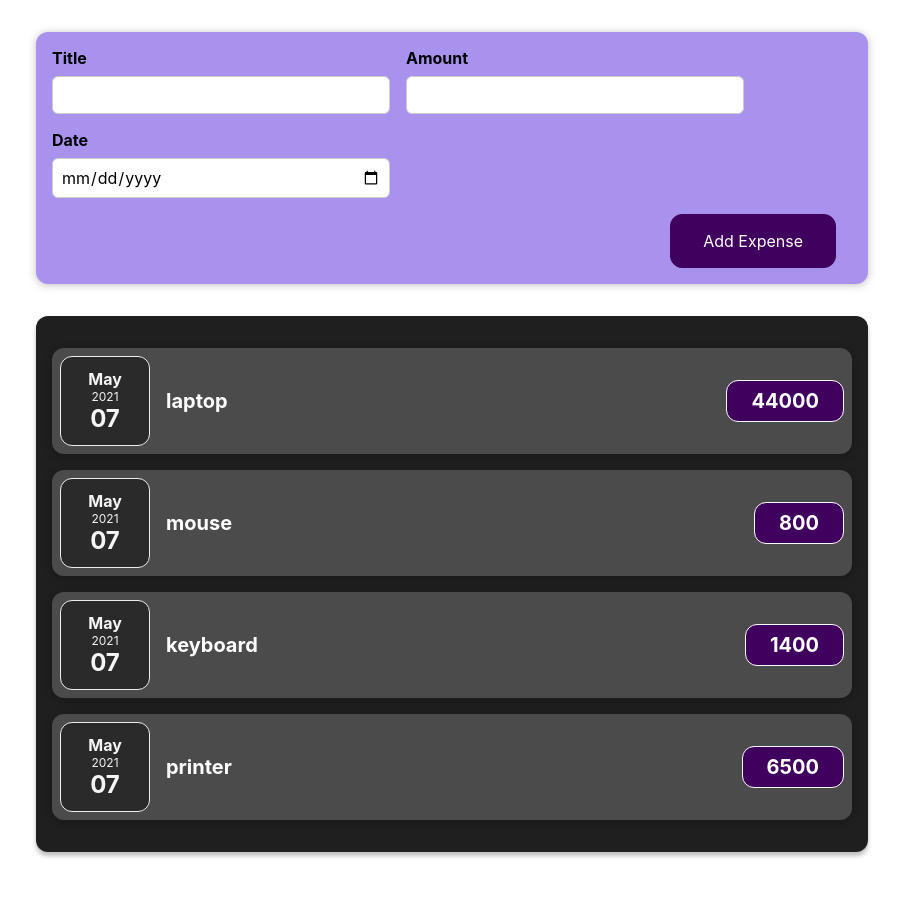
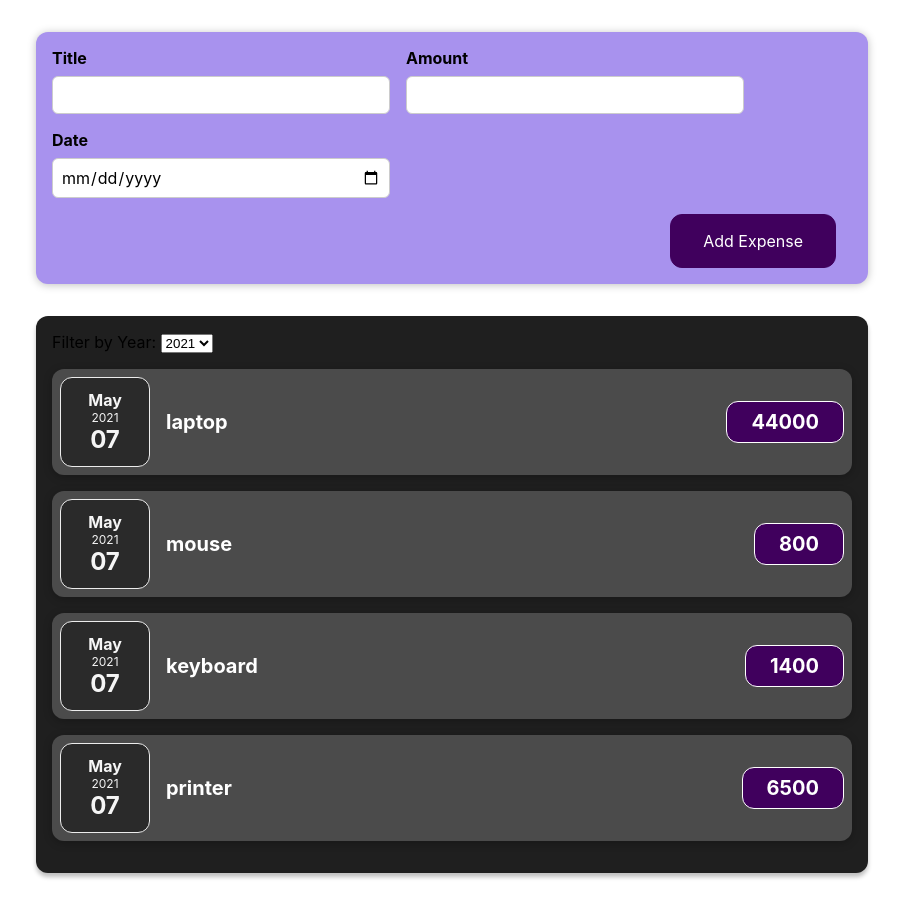
Before and after one commit to sachinmewar/expense-tracker, a React (Create React App) app: page / in a window 1280 px wide. Shown: the whole page, without its empty margins (188-1091 px from the left). Before the commit the page ends 884 px from the top, so only its background shows below. Built offline with nearby package versions, Linux system fonts and the light colour scheme.

Commit message:
added map and received filter by Year value from ExpenseFilter and stored it in state

```diff
--- a/src/components/Expenses.js
+++ b/src/components/Expenses.js
@@ -1,34 +1,32 @@
+import { useState } from 'react';
+import ExpenseFilter from './ExpenseFilter';
 import ExpenseItem from './ExpenseItem';
 import './Expenses.css';
 
 const Expenses = (props) => {
    const expenses = props.expense;
-   return(
-      <div className= "expenses">
-      <ExpenseItem
-      title= {expenses[0].title}
-      date= {expenses[0].date}
-      amount= {expenses[0].amount}
-       />
 
-       <ExpenseItem
-      title= {expenses[1].title}
-      date= {expenses[1].date}
-      amount= {expenses[1].amount}
-       />
+   const [filteredYear, setfilteredYear] = useState('2021');
+   const getExpenseFilterValueHandler = (expenseFilterValue) => {
+      setfilteredYear(expenseFilterValue);
+   }
 
-       <ExpenseItem
-      title= {expenses[2].title}
-      date= {expenses[2].date}
-      amount= {expenses[2].amount}
-       />
+   return (
+      <div className="expenses">
+         <ExpenseFilter value={filteredYear} getExpenseFilterValue={getExpenseFilterValueHandler} />
+         {
+            expenses.map((item) => {
+               return (
+                  <ExpenseItem
+                     title={item.title}
+                     date={item.date}
+                     amount={item.amount}
+                  />
+               )
+            })
+         }
 
-       <ExpenseItem
-      title= {expenses[3].title}
-      date= {expenses[3].date}
-      amount= {expenses[3].amount}
-       />
-       </div>
+      </div>
    );
 }
 
```
